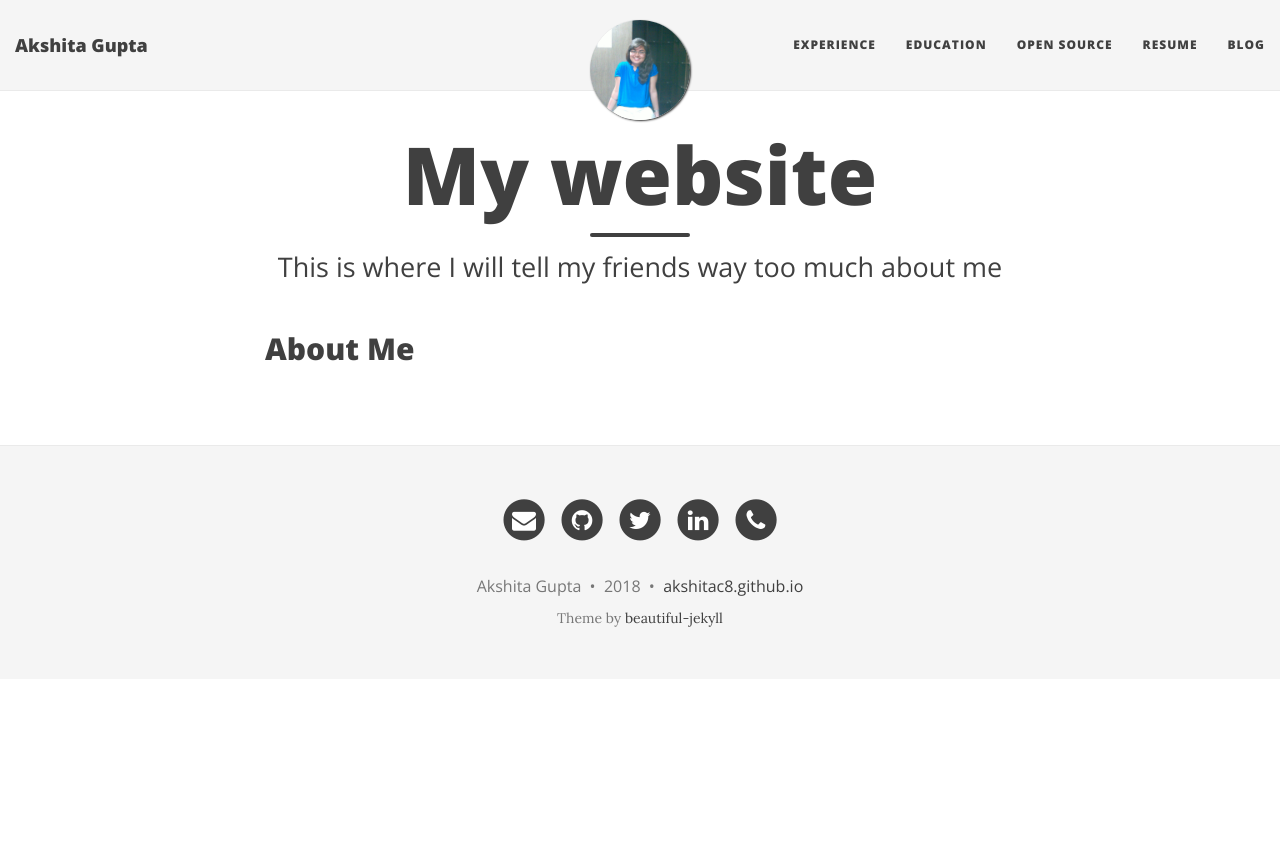
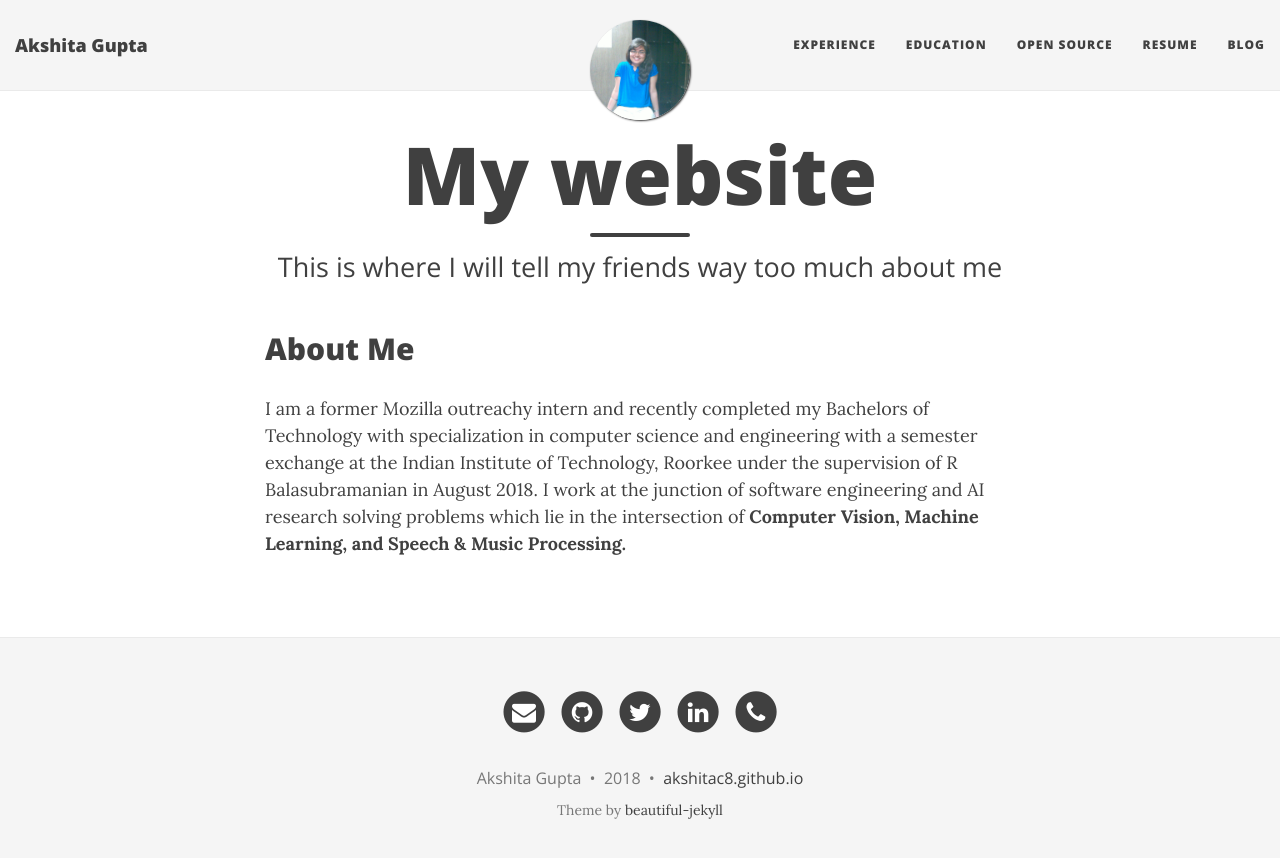
Before and after one commit to akshitac8/akshitac8.github.io, a Jekyll site: the page built from index.html, in a window 1280 px wide. Shown: the top 858 px of the page. Built offline with Jekyll 4.4.1, drawn with Linux system fonts in a browser that asks for light colours; nearby versions of some CDN libraries; the list of posts is cut into pages by our own code.

Commit message:
Update page.html

```diff
--- a/_layouts/page.html
+++ b/_layouts/page.html
@@ -9,6 +9,9 @@ layout: base
     <div class="col-lg-8 col-lg-offset-2 col-md-10 col-md-offset-1">
       <p>
         <h2>About Me</h2>
+        <p>
+            I am a former Mozilla outreachy intern and recently completed my Bachelors of Technology with specialization in computer science and engineering with a semester exchange at the Indian Institute of Technology, Roorkee under the supervision of  R Balasubramanian in August 2018. I work at the junction of software engineering and AI research solving problems which lie in the intersection of <b>Computer Vision, Machine Learning, and Speech & Music Processing.</b>
+        </p>
       </p>
     </div>
   </div>
```
